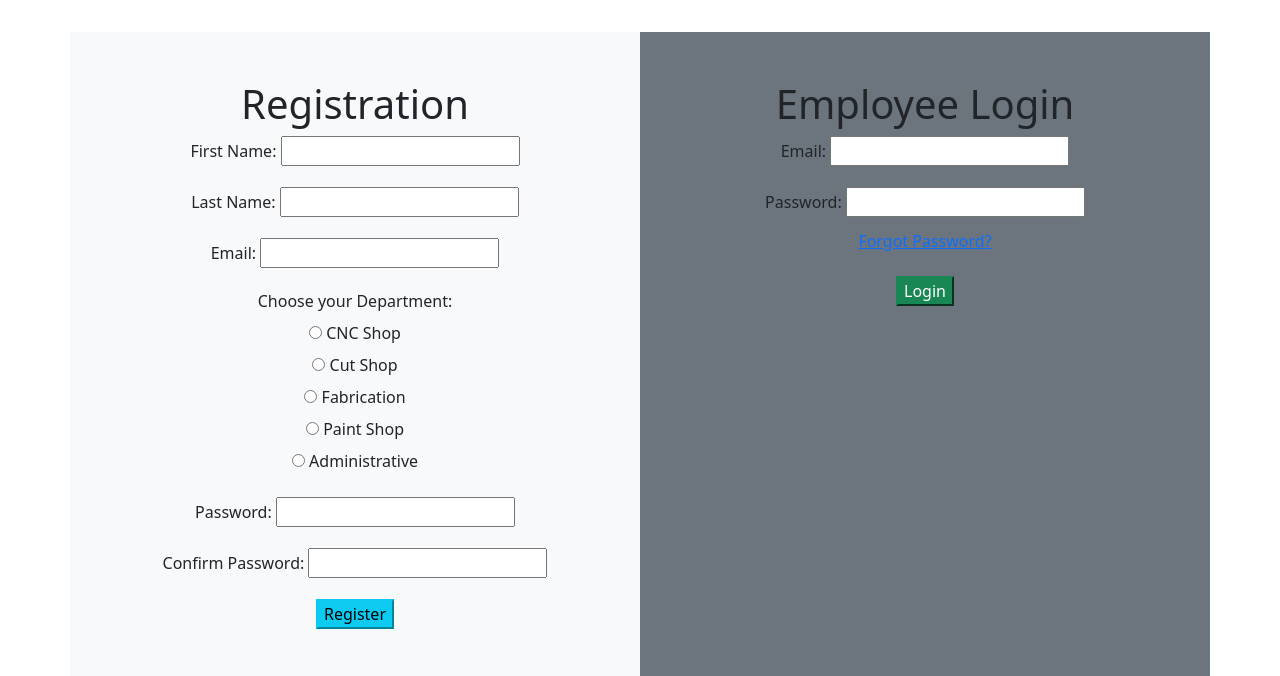
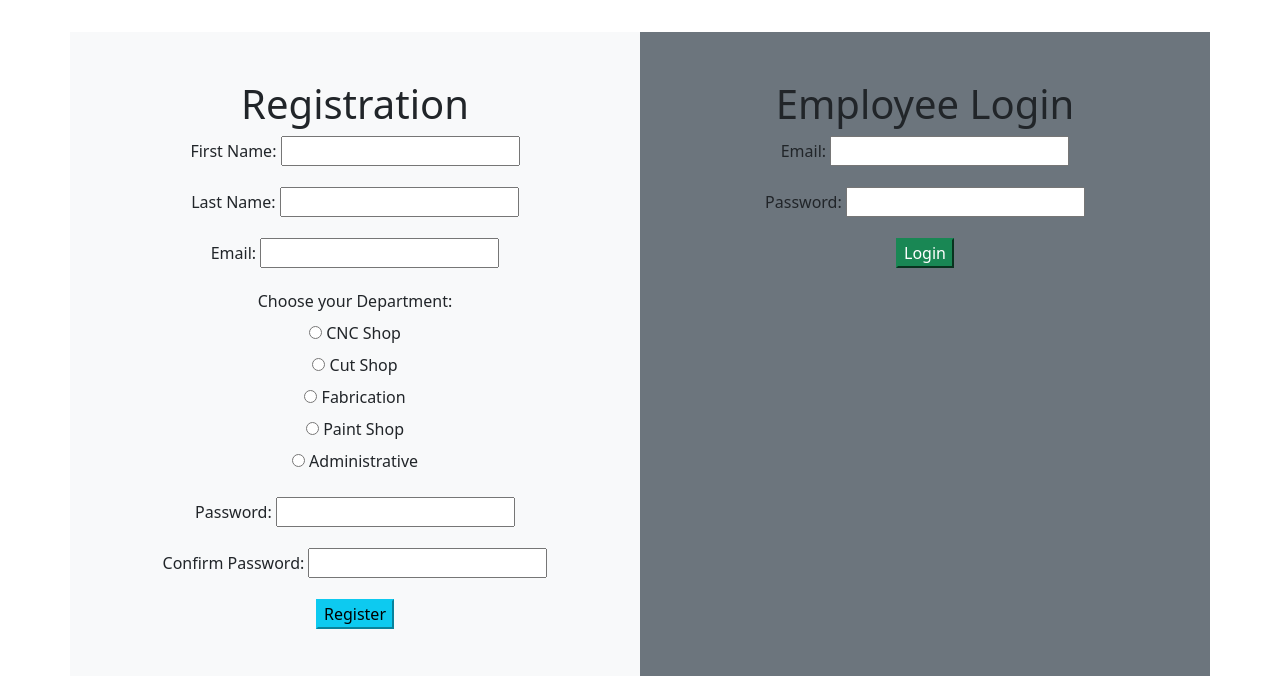
Before and after one commit to SinProp/TimeTrackerApp, a Flask app: page / in a window 1280 px wide. Shown: the part 56-732 px from the top of the page. Run offline with Flask 2, Linux system fonts and the light colour scheme; some libraries are stand-ins or nearby versions.

Commit message:
Refactor user authentication and password reset functionality

```diff
--- a/flask_app/controllers/users.py
+++ b/flask_app/controllers/users.py
@@ -3,12 +3,8 @@ from flask import render_template, redirect, session, request, flash, url_for
 from ..models import user, job, shift
 from ..models.user import User
 from flask_bcrypt import Bcrypt
-from itsdangerous import URLSafeTimedSerializer
-from flask_mail import Mail, Message
+
 bcrypt = Bcrypt(app)
-
-
-mail = Mail(app)
 
 
 @app.route('/')
@@ -67,56 +63,6 @@ def logout():
     return redirect('/')
 
 
-@app.route('/forgot_password', methods=['GET'])
-def forgot_password():
-
-    return render_template('forgot_password.html')
-
-
-@app.route('/forgot_password', methods=['POST'])
-def forgot_password_post():
-    email = request.form['email']
-    user = User.get_by_email({'email': email})
-    if user:
-        ts = URLSafeTimedSerializer(app.config["SECRET_KEY"])
-        token = ts.dumps(email, salt=app.config['SECURITY_PASSWORD_SALT'])
-
-        # Configure your mail settings and then send mail
-        msg = Message("Password Reset",
-                      sender="tito@islandmillworkinc.com", recipients=[email])
-        link = url_for('reset_password', token=token, _external=True)
-        msg.body = f'Your link to reset password is {link}'
-        mail.send(msg)
-
-        flash('Check your email for a password reset link', 'success')
-    else:
-        flash('Email address not found', 'error')
-    return redirect(url_for('forgot_password'))
-
-
-@app.route('/reset_password/<token>', methods=['GET', 'POST'])
-def reset_password(token):
-    try:
-        ts = URLSafeTimedSerializer(app.config["SECRET_KEY"])
-        # 24 hours in seconds
-        email = ts.loads(
-            token, salt=app.config['SECURITY_PASSWORD_SALT'], max_age=86400)
-    except:
-        flash('The password reset link is invalid or has expired.', 'error')
-        return redirect(url_for('forgot_password'))
-
-    if request.method == 'POST':
-        user = User.get_by_email({'email': email})
-        pw_hash = bcrypt.generate_password_hash(
-            request.form['password']).decode('utf-8')
-        # Update user's password
-        User.update_password({'id': user.id, 'password': pw_hash})
-        flash('Your password has been updated!', 'success')
-        return redirect(url_for('index'))
-
-    return render_template('forgot_password.html', token=token)
-
-
 @app.route("/dashboard")
 def dashboard():
     no_shifts = request.args.get('no_shifts', default=False, type=bool)
--- a/flask_app/templates/index.html
+++ b/flask_app/templates/index.html
@@ -110,9 +110,6 @@
                     <div class="form-group">
                         <label for="password" class="form-label">Password:</label>
                         <input type="password" name="password" id="password" class="form-conrol">
-                    <div class="form-group">
-                            <a href="/forgot_password" class="btn btn-link">Forgot Password?</a>
-                    </div>
                     </div>
                     <button type="submit" class="btn-reg btn-success">Login</button>
 
```
Also changed, not shown: flask_app/templates/forgot_password.html (deleted, +0 -29 lines), flask_app/templates/reset_password.html (deleted, +0 -32 lines).
